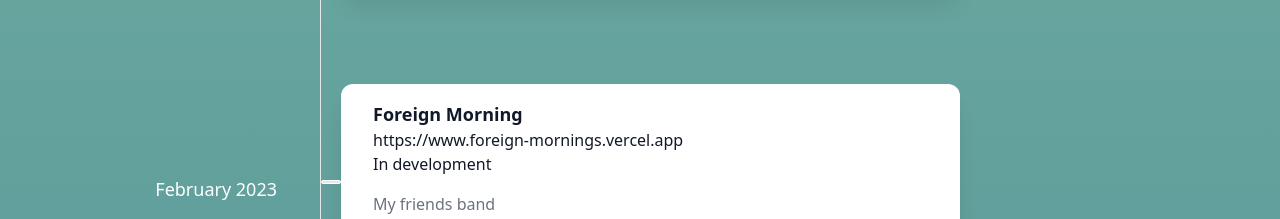
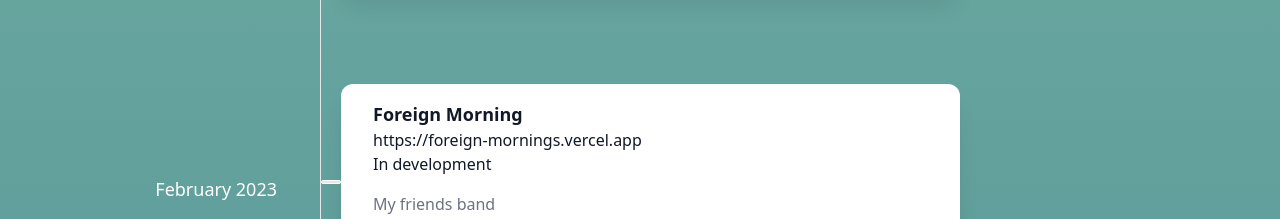
Before and after one commit to PatrickWatson887/personalSite, a Next.js app: page / in a window 1280 px wide. Shown: the part 3620-3839 px from the top of the page. Built offline with nearby package versions, Linux system fonts and the light colour scheme.

Commit message:
fixed vercel

```diff
--- a/src/components/timeline/index.tsx
+++ b/src/components/timeline/index.tsx
@@ -10,7 +10,7 @@ const Timeline: React.FC = () => {
     {title: 'Better Climbing', website: 'https://www.better-climbing.com', date: 'October 2021', duration: 'Still in development', description: 'After COVID I found myself very unsure how I wanted to continue my future and after lots of thought I realised everything I wanted or needed to learn, I was learning outside of university, as a result I dropped out and decided to pursue projects that mean more to me. Enter my friend Danaan\'s business idea Better Climbing. The goal: revolutionise climbing coaching by making it more accessable and therefore allowing more professional athletes avenues to a career'},
     {title: 'Lightspeed', date: 'April 2022', duration: '0.5 years', description: 'After all my experience so far I\'d still only dabbled in frontend work with a small amount of database interaction, I decided that it was time for a change. I was put onto a project that was entirely backend work moving data through different pipelines from an old product to the new flagship product. '},
     {title: 'Cognitive Sports Therapy (CST)', website: 'https://www.cognitivesportstherapy.com', date: 'Novemember 2022', duration: 'Still Here', description: 'I\'m currently the only developer on this project which means I\'ve been able to get a feel for making decisions on the architecture of a system. Ultimately I went for a mono-repo structure as it allows for type integrity throught out the entire app and admin dashboard. The aim of this product is to get a mental health app into companies around the world to help improve peoples work lives through the mind, body and breath.'},
-    {title: 'Foreign Morning',  website: 'https://www.foreign-mornings.vercel.app', date: 'February 2023', duration: 'In development', description: 'My friends band'},
+    {title: 'Foreign Morning',  website: 'https://foreign-mornings.vercel.app', date: 'February 2023', duration: 'In development', description: 'My friends band'},
 
   ]
 
```
